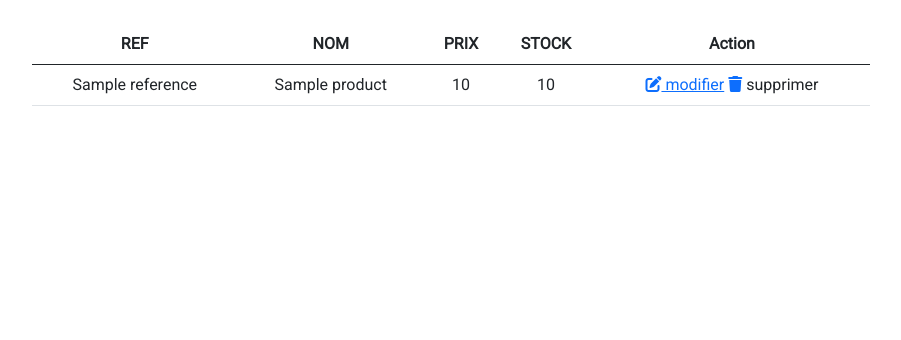
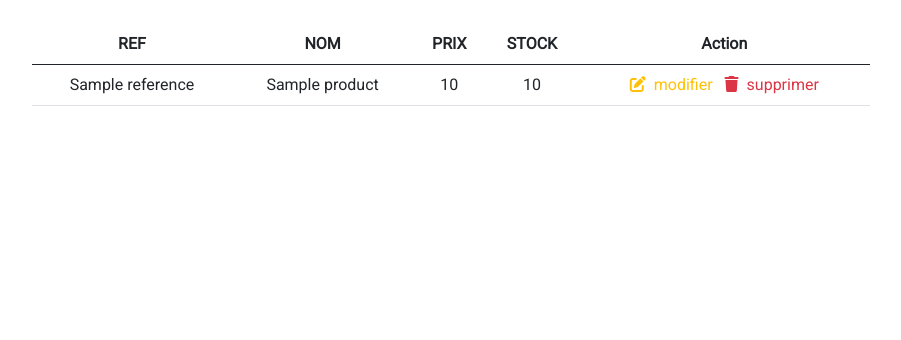
Before and after one commit to Hypnololz/chouettesellerie, a PHP site: template templates/shop/stock.html.twig in a window 1280 px wide. Shown: the part 91-431 px from the top of the page, without its empty margins (189-1090 px from the left). Run offline with PHP 8.4, Linux system fonts and the light colour scheme; the template is opened without the code that fills it: most values are stand-ins (such as "Sample title", 1, 10 or a date in 2020); some libraries are stand-ins or nearby versions.

Commit message:
modif stock

```diff
--- a/templates/shop/stock.html.twig
+++ b/templates/shop/stock.html.twig
@@ -26,10 +26,10 @@ Stock
                         <td>{{ product.name }}</td>
                         <td>{{ product.price }}</td>
                         <td>{{ product.stock }}</td>
-                        <td><a href="{{ path('shop_product_modif', {'slug': product.slug}) }}"><i class="fa fa-edit"></i> modifier</a>
+                        <td><a  class="text-decoration-none me-2 text-warning" href="{{ path('shop_product_modif', {'slug': product.slug}) }}"><i class="fa fa-edit me-2"></i>modifier</a>
                             <a onclick="return confirm('Êtes vous sur de vouloir supprimer ce produit ?')"
-                               class=""
-                               href="{{ path('shop_produit.delete', {'id': product.id, 'csrf_token' : csrf_token('product_delete_'~product.id)}) }}"><i class="fa fa-trash"></i></a> supprimer</td>
+                               class=" text-decoration-none text-danger"
+                               href="{{ path('shop_produit.delete', {'id': product.id, 'csrf_token' : csrf_token('product_delete_'~product.id)}) }}"><i class="fa fa-trash me-2"></i>supprimer</a></td>
                     </tr>
                 {% endfor %}
             </table>
```
